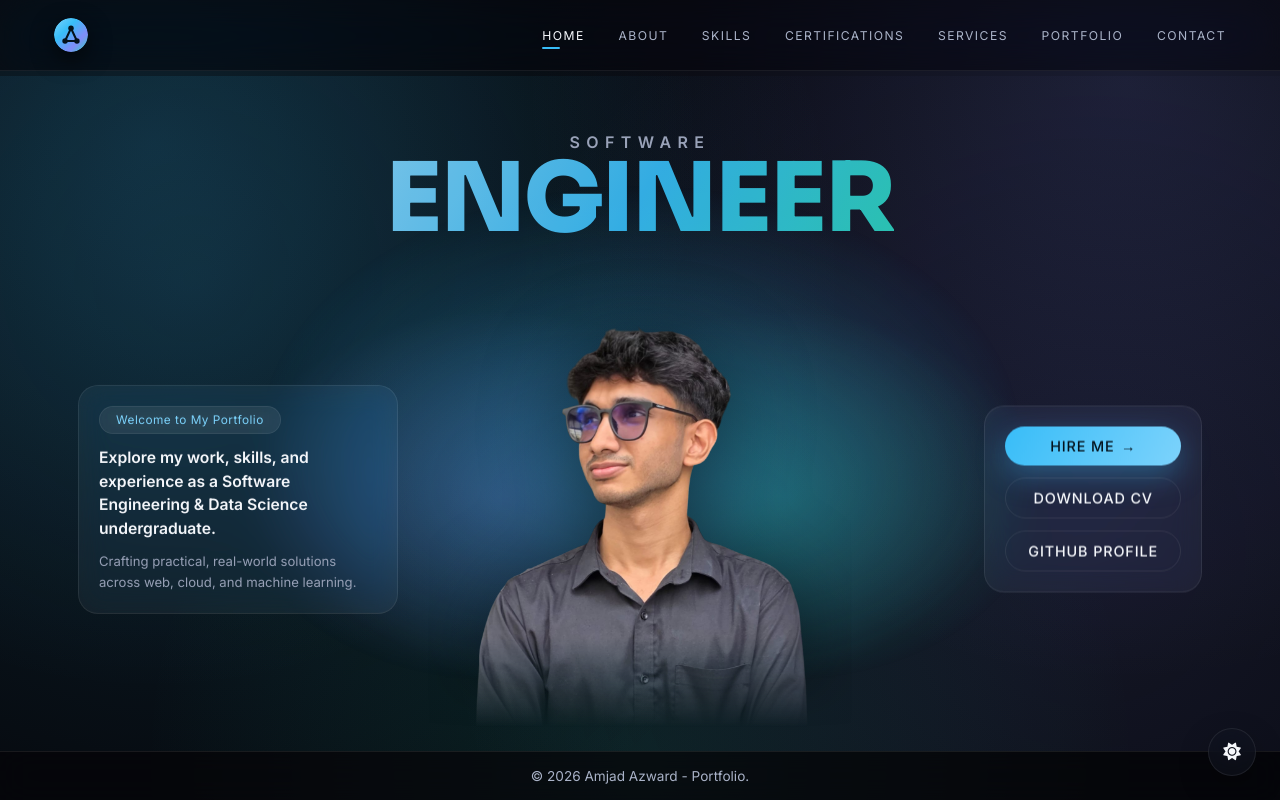
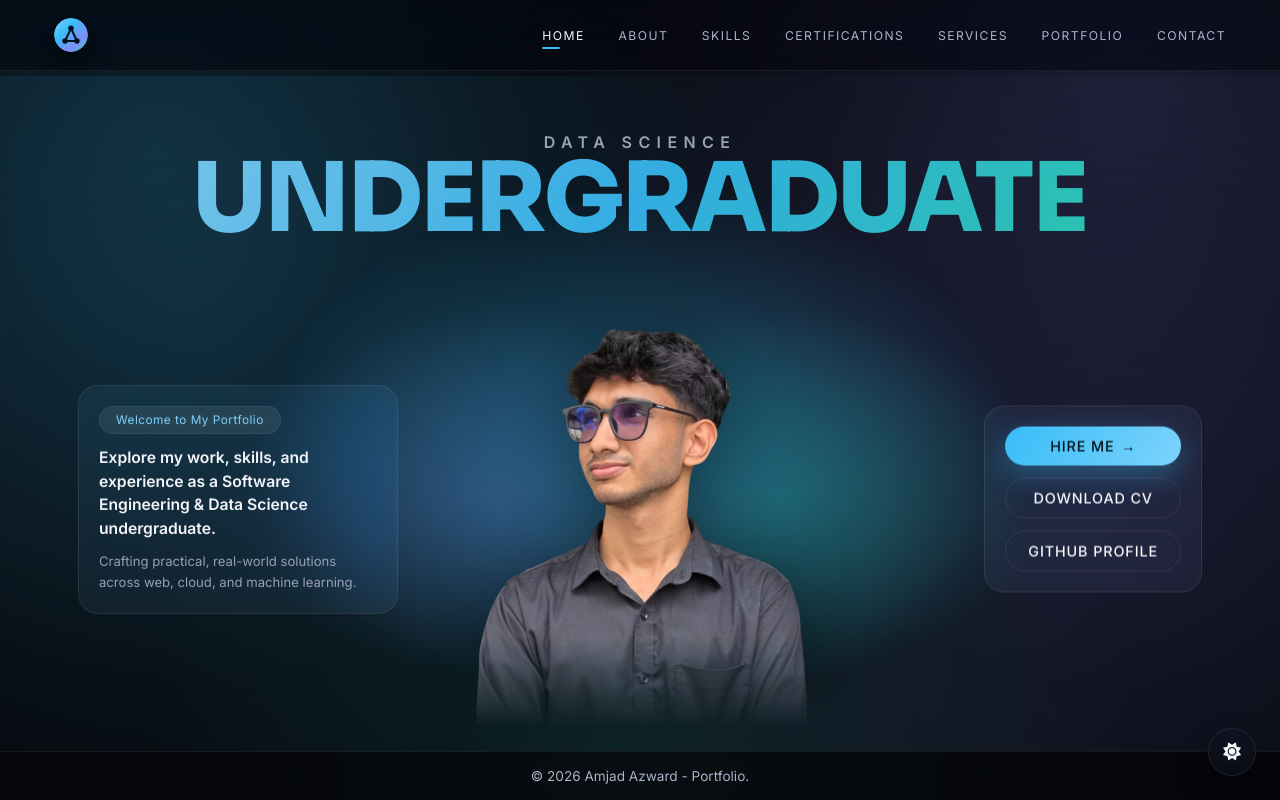
Before and after one commit to AmjadAzward/AmjadAzward.github.io, a React (Vite) app: page / in a window 1280 px wide. Built offline with nearby package versions, Linux system fonts and the light colour scheme.

Commit message:
Home Updates

```diff
--- a/src/pages/Home.jsx
+++ b/src/pages/Home.jsx
@@ -11,10 +11,10 @@ export default function Home() {
     return (
         <section id="home" className="hero-section">
             <div className="hero-stage">
-                <div className="hero-stage-kicker reveal">Software</div>
+                <div className="hero-stage-kicker reveal">Data Science</div>
                 <div className="hero-stage-visual">
                     <div className="hero-stage-glow"></div>
-                    <span className="hero-stage-giant reveal-scale">Engineer</span>
+                    <span className="hero-stage-giant reveal-scale">Undergraduate</span>
                     <div className="hero-stage-photo">
                         <img src="/images/profile.png" alt="Profile photo of Amjad Azward" />
                     </div>
```
